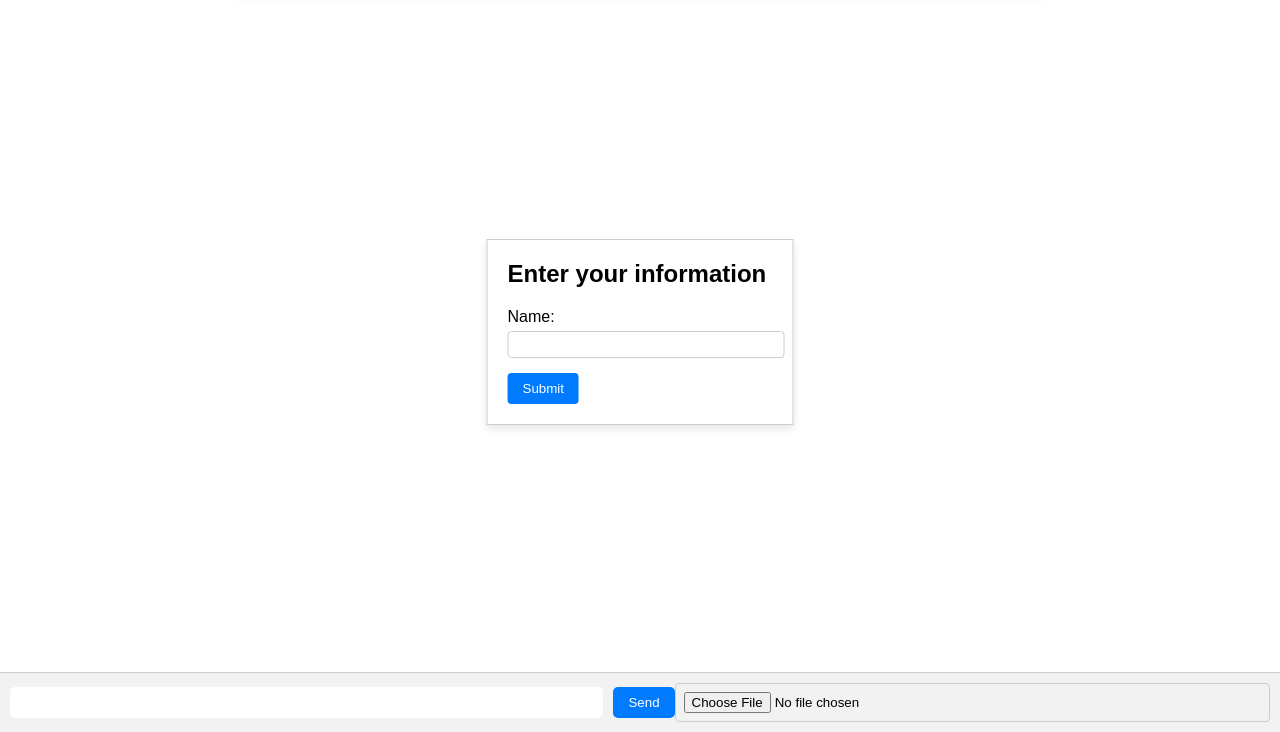
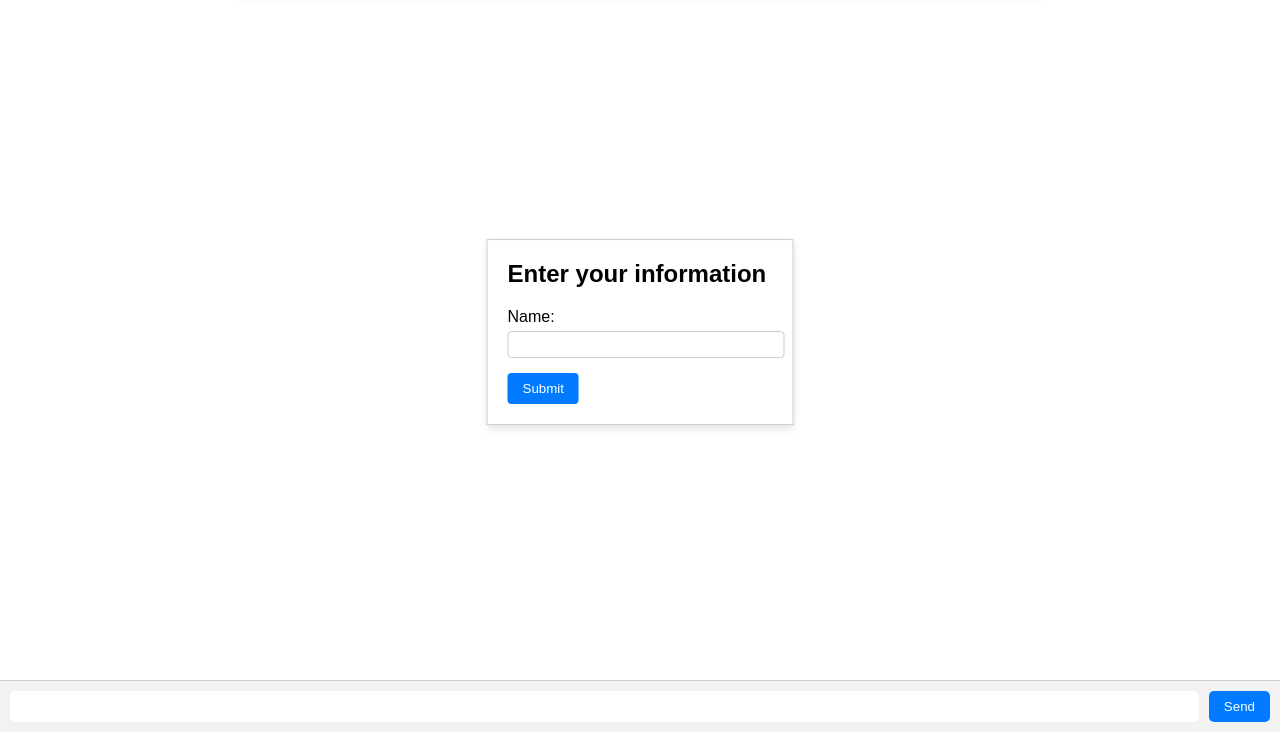
Before and after one commit to Nee-sudo/badak_library, a website: page public/chat.html in a window 1280 px wide. Shown: the part 68-800 px from the top of the page. Drawn offline with nearby package versions, Linux system fonts and the light colour scheme; no server answers.

Commit message:
Update chat.html
removed gif

```diff
--- a/public/chat.html
+++ b/public/chat.html
@@ -29,7 +29,7 @@
         <div class="input-container">
             <input id="input" autocomplete="off" />
             <button id="sendBtn" onclick="send()">Send</button> <!-- Send text messages -->
-            <input type="file" id="gifInput" accept=".gif"> <!-- Input for sending GIFs -->
+
         </div>
     </div>
 
```
